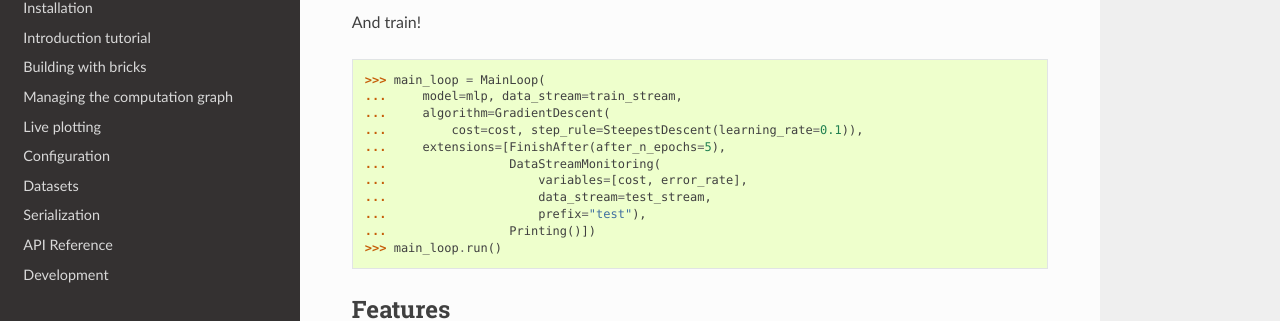
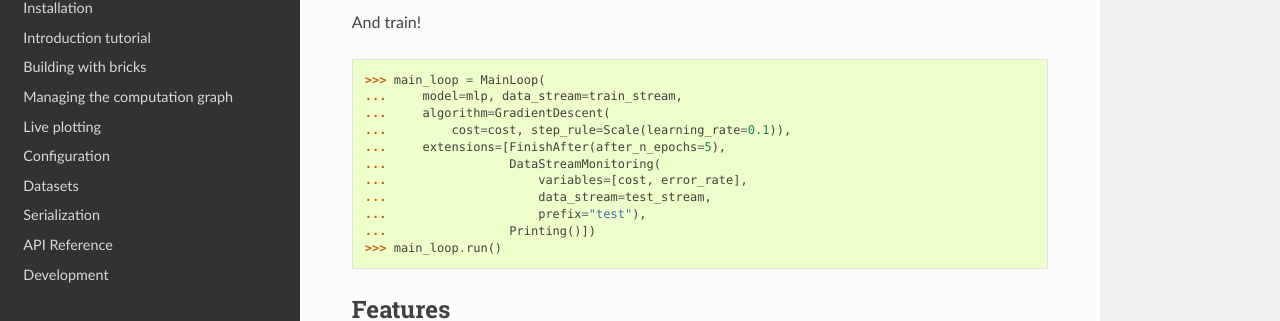
Before and after one commit to mila-iqia/blocks, a Sphinx documentation site: the page built from docs/index.rst, in a window 1280 px wide and 900 px high, scrolled down 1353 px. Shown: the part 137-458 px from the top of the window. Built offline with Sphinx 7.4.7 and the Read the Docs theme 2.0.0, drawn with Linux system fonts in a browser that asks for light colours.

Commit message:
Fix failing doctests

```diff
--- a/docs/index.rst
+++ b/docs/index.rst
@@ -50,7 +50,7 @@ Quickstart
    :hide:
 
    >>> from theano import tensor
-   >>> from blocks.algorithms import GradientDescent, SteepestDescent
+   >>> from blocks.algorithms import GradientDescent, Scale
    >>> from blocks.bricks import MLP, Tanh, Softmax
    >>> from blocks.bricks.cost import CategoricalCrossEntropy, MisclassificationRate
    >>> from blocks.initialization import IsotropicGaussian, Constant
@@ -91,7 +91,7 @@ And train!
 >>> main_loop = MainLoop(
 ...     model=mlp, data_stream=train_stream,
 ...     algorithm=GradientDescent(
-...         cost=cost, step_rule=SteepestDescent(learning_rate=0.1)),
+...         cost=cost, step_rule=Scale(learning_rate=0.1)),
 ...     extensions=[FinishAfter(after_n_epochs=5),
 ...                 DataStreamMonitoring(
 ...                     variables=[cost, error_rate],
--- a/docs/plotting.rst
+++ b/docs/plotting.rst
@@ -49,7 +49,7 @@ We train on a 150 random points in :math:`[0, 1]`.
 Now let's train with gradient descent and plot the results.
 
 >>> from blocks.main_loop import MainLoop
->>> from blocks.algorithms import GradientDescent, SteepestDescent
+>>> from blocks.algorithms import GradientDescent, Scale
 >>> from blocks.extensions import FinishAfter
 >>> from blocks.extensions.monitoring import TrainingDataMonitoring
 >>> from blocks.extensions.plot import Plot
@@ -58,7 +58,7 @@ Now let's train with gradient descent and plot the results.
 >>> main_loop = MainLoop(
 ...     model=None, data_stream=data_stream,
 ...     algorithm=GradientDescent(cost=cost,
-...                               step_rule=SteepestDescent(learning_rate=0.1)),
+...                               step_rule=Scale(learning_rate=0.1)),
 ...     extensions=[FinishAfter(after_n_epochs=1),
 ...                 TrainingDataMonitoring([cost, a_copy], after_every_batch=True),
 ...                 Plot('Plotting example', channels=[['cost'], ['a']],
--- a/docs/tutorial.rst
+++ b/docs/tutorial.rst
@@ -172,8 +172,8 @@ of size 256.
 
 As our algorithm we will use straightforward SGD with a fixed learning rate.
 
->>> from blocks.algorithms import GradientDescent, SteepestDescent
->>> algorithm = GradientDescent(cost=cost, step_rule=SteepestDescent(learning_rate=0.1))
+>>> from blocks.algorithms import GradientDescent, Scale
+>>> algorithm = GradientDescent(cost=cost, step_rule=Scale(learning_rate=0.1))
 
 During training we will want to monitor the performance of our model on
 a separate set of examples. Let's create a new data stream for that.
```
